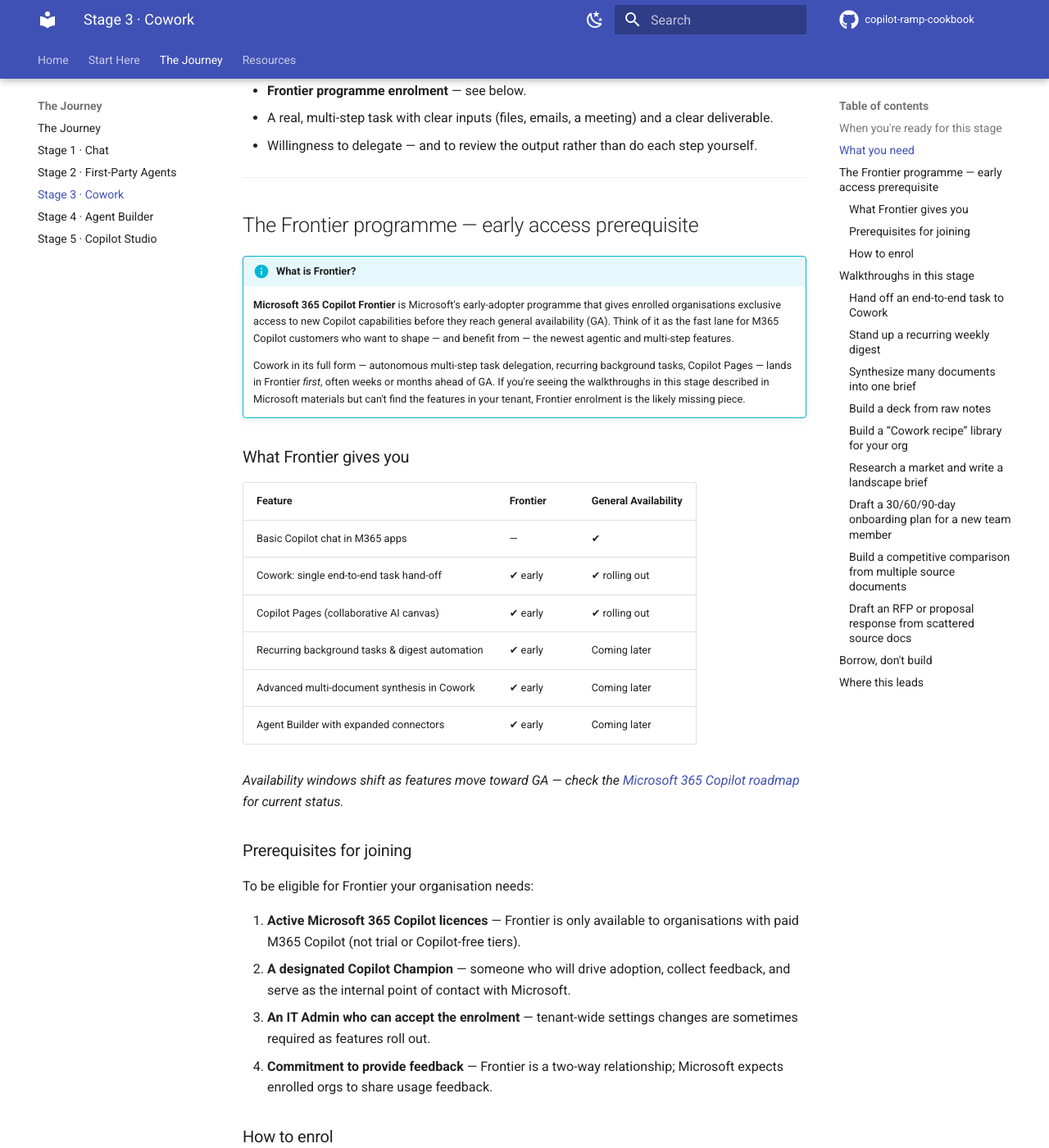
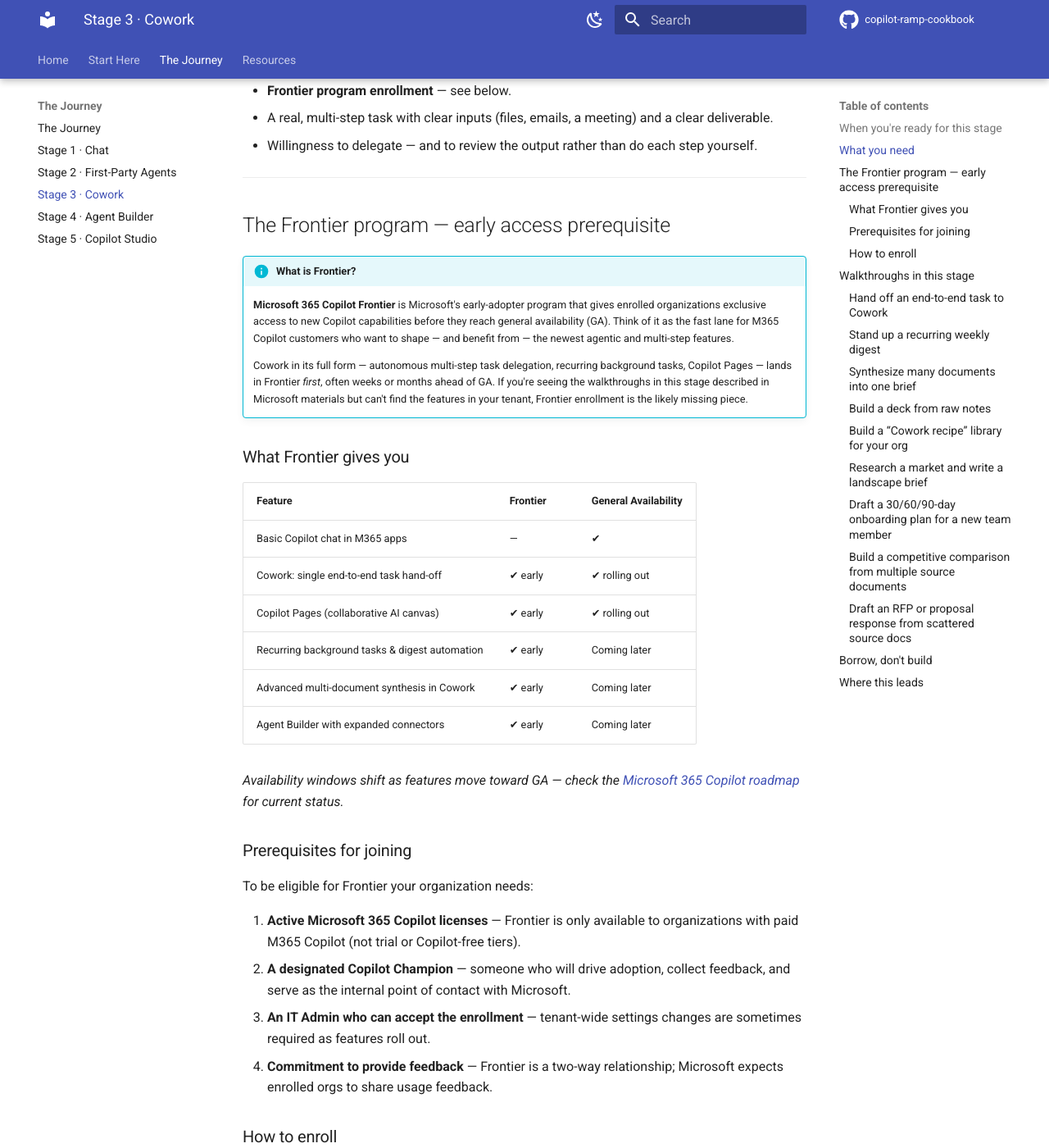
Before and after one commit to MawellGlass/copilot-ramp-cookbook, an MkDocs documentation site: the page built from docs/stages/stage-3-cowork.md, in a window 1280 px wide and 1400 px high, scrolled down 533 px. Shown: the whole window at 82% size. Built offline with MkDocs 1.6.1 and Material for MkDocs 9.7.7, drawn with Linux system fonts in a browser that asks for light colours; comment, search, counter and statistics services are not loaded; some of the changed text lies outside the part shown.

Commit message:
Fix British spellings: programme/enrol/organisation/licences → American English

```diff
--- a/docs/stages/stage-3-cowork.md
+++ b/docs/stages/stage-3-cowork.md
@@ -17,18 +17,18 @@
 
 ## What you need
 
-- **Frontier programme enrolment** — see below.
+- **Frontier program enrollment** — see below.
 - A real, multi-step task with clear inputs (files, emails, a meeting) and a clear deliverable.
 - Willingness to delegate — and to review the output rather than do each step yourself.
 
 ---
 
-## The Frontier programme — early access prerequisite
+## The Frontier program — early access prerequisite
 
 !!! info "What is Frontier?"
-    **Microsoft 365 Copilot Frontier** is Microsoft's early-adopter programme that gives enrolled organisations exclusive access to new Copilot capabilities before they reach general availability (GA). Think of it as the fast lane for M365 Copilot customers who want to shape — and benefit from — the newest agentic and multi-step features.
+    **Microsoft 365 Copilot Frontier** is Microsoft's early-adopter program that gives enrolled organizations exclusive access to new Copilot capabilities before they reach general availability (GA). Think of it as the fast lane for M365 Copilot customers who want to shape — and benefit from — the newest agentic and multi-step features.
 
-    Cowork in its full form — autonomous multi-step task delegation, recurring background tasks, Copilot Pages — lands in Frontier *first*, often weeks or months ahead of GA. If you're seeing the walkthroughs in this stage described in Microsoft materials but can't find the features in your tenant, Frontier enrolment is the likely missing piece.
+    Cowork in its full form — autonomous multi-step task delegation, recurring background tasks, Copilot Pages — lands in Frontier *first*, often weeks or months ahead of GA. If you're seeing the walkthroughs in this stage described in Microsoft materials but can't find the features in your tenant, Frontier enrollment is the likely missing piece.
 
 ### What Frontier gives you
 
@@ -45,25 +45,25 @@
 
 ### Prerequisites for joining
 
-To be eligible for Frontier your organisation needs:
+To be eligible for Frontier your organization needs:
 
-1. **Active Microsoft 365 Copilot licences** — Frontier is only available to organisations with paid M365 Copilot (not trial or Copilot-free tiers).
+1. **Active Microsoft 365 Copilot licenses** — Frontier is only available to organizations with paid M365 Copilot (not trial or Copilot-free tiers).
 2. **A designated Copilot Champion** — someone who will drive adoption, collect feedback, and serve as the internal point of contact with Microsoft.
-3. **An IT Admin who can accept the enrolment** — tenant-wide settings changes are sometimes required as features roll out.
+3. **An IT Admin who can accept the enrollment** — tenant-wide settings changes are sometimes required as features roll out.
 4. **Commitment to provide feedback** — Frontier is a two-way relationship; Microsoft expects enrolled orgs to share usage feedback.
 
-### How to enrol
+### How to enroll
 
 There are two paths:
 
 === "Via your Microsoft account team"
-    The most reliable route. Contact your **Microsoft Customer Success Manager (CSM)**, **Account Executive (AE)**, or **FastTrack contact** and ask to be nominated for Frontier. They can check eligibility and submit the enrolment request on your behalf. If you're not sure who your account team is, your Global Admin can find the contact in the Microsoft 365 Admin Centre under **Support → Your account team**.
+    The most reliable route. Contact your **Microsoft Customer Success Manager (CSM)**, **Account Executive (AE)**, or **FastTrack contact** and ask to be nominated for Frontier. They can check eligibility and submit the enrollment request on your behalf. If you're not sure who your account team is, your Global Admin can find the contact in the Microsoft 365 Admin Center under **Support → Your account team**.
 
 === "Self-service via the Frontier portal"
-    Eligible tenants can visit the Frontier portal at [m365.cloud.microsoft/frontier](https://m365.cloud.microsoft/frontier) *(sign-in required)* and request enrolment directly. The portal shows which Frontier features your tenant has access to and lets you opt in to new waves as they open.
+    Eligible tenants can visit the Frontier portal at [m365.cloud.microsoft/frontier](https://m365.cloud.microsoft/frontier) *(sign-in required)* and request enrollment directly. The portal shows which Frontier features your tenant has access to and lets you opt in to new waves as they open.
 
 !!! tip "Don't have Frontier yet?"
-    You can still work through many walkthroughs in this stage — basic end-to-end task delegation and document synthesis work with standard M365 Copilot. Walkthroughs that require recurring background automation or advanced Copilot Pages features are marked where Frontier enrolment is needed.
+    You can still work through many walkthroughs in this stage — basic end-to-end task delegation and document synthesis work with standard M365 Copilot. Walkthroughs that require recurring background automation or advanced Copilot Pages features are marked where Frontier enrollment is needed.
 
 ---
 
```
Also changed, not shown: docs/credit-estimator.md (+1 -1 lines).
